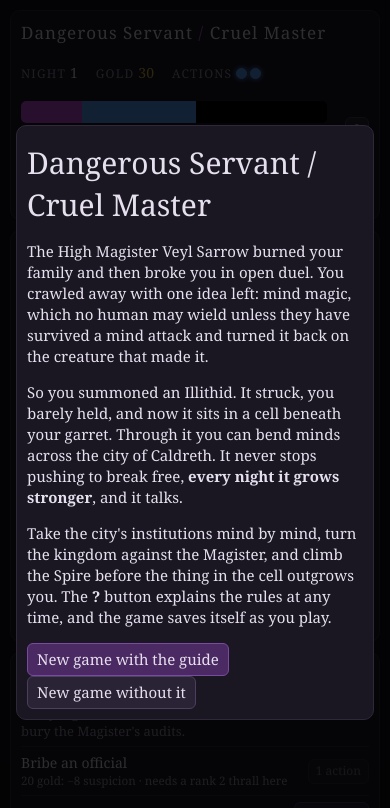
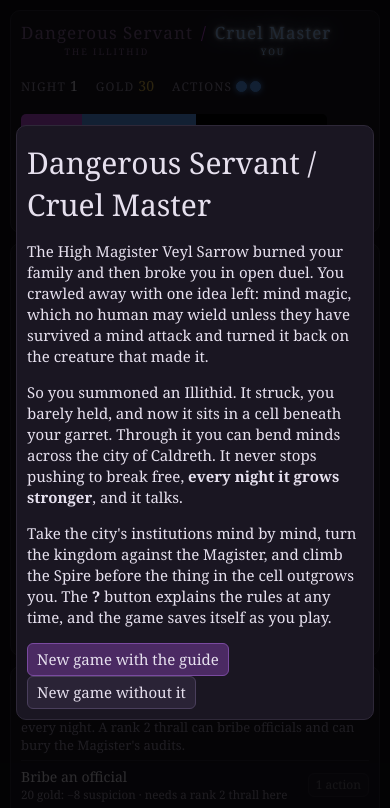
Before and after one commit to Giddriver/DangerousServant_CruelMaster, a plain HTML site: page index.html in a window 390 px wide. Shown: the top 808 px of the page. Drawn offline with Linux system fonts and the light colour scheme.

Commit message:
Reward surviving the reversal with a higher mind cap; title shows the phase
Escaping raises maximum mind by 4 plus 2 per night endured (up to 20).
The title now labels which of you is servant and which is master, and
swaps when the Illithid takes over.

Co-Authored-By: Claude Fable 5.2 <noreply@anthropic.com>
Claude-Session: https://claude.ai/code/session_019kXkC8CqckmjV6vje15XEx

```diff
--- a/index.html
+++ b/index.html
@@ -19,7 +19,16 @@ button.danger{background:#6a2430;border-color:#c0505a}
 #app{max-width:1440px;margin:0 auto;padding:10px;display:grid;gap:10px;grid-template-columns:330px minmax(0,1fr) 320px;grid-template-areas:"hud hud hud" "left map side"}
 .panel{background:var(--panel);border:1px solid var(--line);border-radius:10px;padding:10px}
 #hud{grid-area:hud;display:flex;gap:18px;align-items:center;flex-wrap:wrap}
-#hud .ttl{font-size:17px;letter-spacing:.06em}
+#hud .ttl{font-size:17px;letter-spacing:.06em;display:flex;align-items:flex-start;gap:8px}
+.role{display:flex;flex-direction:column;align-items:center;transition:color 1.2s,text-shadow 1.2s,opacity 1.2s}
+.role small{font-size:9px;letter-spacing:.22em;text-transform:uppercase;margin-top:1px}
+.role.you{color:#9cc6ff;text-shadow:0 0 10px #5aa0ff}
+.role.it{color:#e3a8f5;text-shadow:0 0 10px #c04de0}
+.role.caged{opacity:.55;text-shadow:none}
+.role.rules{animation:rule 1.6s ease-in-out infinite alternate}
+@keyframes rule{from{text-shadow:0 0 6px currentColor}to{text-shadow:0 0 18px currentColor,0 0 4px #fff}}
+.slash{transition:transform 1.2s;display:inline-block}
+.flipped .slash{transform:scaleX(-1)}
 #hud b{font-weight:normal;color:var(--dim);font-size:12px;letter-spacing:.1em;text-transform:uppercase;margin-right:4px}
 #willwrap{flex:1;min-width:300px}
 .bar{height:22px;background:#000;border-radius:5px;position:relative;overflow:hidden}
@@ -107,7 +116,7 @@ button.danger{background:#6a2430;border-color:#c0505a}
 <body>
 <div id="app">
   <div id="hud" class="panel">
-    <div class="ttl">Dangerous Servant <span class="ill">/</span> Cruel Master</div>
+    <div class="ttl" id="ttl"><span class="role" id="tS">Dangerous Servant<small id="tSl"></small></span><span class="ill slash">/</span><span class="role" id="tM">Cruel Master<small id="tMl"></small></span></div>
     <div><b>Night</b><span id="turn"></span></div>
     <div><b>Gold</b><span id="gold" class="gold"></span></div>
     <div><b>Actions</b><span id="ap"></span></div>
@@ -267,7 +276,9 @@ const TIER = [
   {upkeep:7, gold:25, sus:9,  force:.45, r:7.5},
   {upkeep:11,gold:50, sus:14, force:.30, r:9},
 ];
-const MAXMIND=70;
+const maxMind=()=>70+(S.insight||0);
+// What you learn of its mind while it wears you: more for every night you endure.
+const insight=()=>Math.min(20,4+2*(S.flip.nights||0));
 const INST = [
   {id:'coin', x:330,y:285, name:'The Gilded Consortium', perk:'Merchant guild. Each thrall earns +3 gold per rank, every night. A rank 2 thrall can bribe officials and can bury the Magister\'s audits.',
    people:['Ledger-clerk Pell','Factor Imra Dole','Guildmaster Osk Varrin']},
@@ -303,7 +314,7 @@ const EDICTS={
   wards:{by:'coll',say:()=>'will raise mind-wards over the city (Force odds −20% for 3 nights)',
     hit:()=>{S.wards=4;log('The Magister raises wards over Caldreth. Unprepared minds are harder to break. (Force −20%, 3 nights)','bad');}}};
 const pick=a=>a[Math.floor(R()*a.length)];
-const gain=n=>{S.mind=Math.min(MAXMIND,S.mind+n);};
+const gain=n=>{S.mind=Math.min(maxMind(),S.mind+n);};
 // Night events: [label, effect returning the outcome text, optional condition]
 const EVENTS=[
   {t:'A thrall wavers',ok:()=>thralls().length>0,pre:()=>{S.ev.k=pick(thralls());},
@@ -460,7 +471,7 @@ function act(a){
     return render();
   }
   if(S.ap<1) return;
-  if(a==='meditate'){const g=Math.min(3+tiersIn('temple'),MAXMIND-S.mind);if(g<=0) return;S.mind+=g;S.pose='meditate';log(`You meditate. Mind strength +${g}.`,'good');}
+  if(a==='meditate'){const g=Math.min(3+tiersIn('temple'),maxMind()-S.mind);if(g<=0) return;S.mind+=g;S.pose='meditate';log(`You meditate. Mind strength +${g}.`,'good');}
   if(a==='lielow'){S.sus=Math.max(0,S.sus-10);S.pose='lielow';log('You keep your head down. Suspicion −10.');}
   S.ap--;render();
 }
@@ -592,11 +603,12 @@ const breakChance=()=>Math.max(5,Math.min(85,(S.flip.ember-12)*3-4*S.pacts));
 function fall(msg){
   closeModal();S.pending=null;
   if(S.fallen) return end(false,msg+' You have been here before, and this time it has learned every way you got out. It wears you now, for good.');
-  S.flip={ember:Math.min(24,8+2*thralls().length)};S.ap=0;S.pose='worn';S.mag.edict=null;S.inq={at:-1,next:-1,eta:6};S.opp=null;
+  S.flip={ember:Math.min(24,8+2*thralls().length),nights:0};S.ap=0;S.pose='worn';S.mag.edict=null;S.inq={at:-1,next:-1,eta:6};S.opp=null;
   log(msg+' The ward breaks. The cell is empty. <i>"Dangerous servant. Cruel master. Now we change places."</i>','ill');
   render();
   modal(`<h2 class="ill">The Reversal</h2><p>${msg}</p><p>It does not kill you. It <b>wears</b> you. It walks out of the cell in your body, with your thralls and your face, and you are the one locked away, a passenger behind your own eyes.</p>
   <p>What is left of you is an <b>ember</b>. It fades by 3 every night. Each night you may do one thing: gather yourself, cry out through one of your old thralls (you choose which), or try to <b>break free</b>. The brighter the ember, the better your chance${S.pacts?', though every bargain you struck with it ('+S.pacts+') makes the door heavier':''}.</p>
+  <p>There is one thing to gain. From in here you can see how its mind is built. If you get out, your <b>maximum mind rises by 4, plus 2 for every night you endured</b> (up to +20). Staying longer teaches you more, and risks everything.</p>
   <p>It feeds carelessly, so the Magister's suspicion climbs fast. If he finds it, or your ember goes out, it is over. And if you win your body back, know that it will not let you do it twice.</p>
   <button class="primary" onclick="closeModal()">Endure</button>`);
 }
@@ -614,7 +626,7 @@ function flipAct(a,k){
     if(R()*100<breakChance()) return rise();
     F.ember-=8;log('You throw yourself at the inside of your own skull. It notices, and squeezes. (−8 ember)','bad');}
   // its night
-  S.turn++;F.ember-=3;S.sus+=8;S.sub=Math.max(0,S.sub-3);
+  S.turn++;F.nights=(F.nights||0)+1;F.ember-=3;S.sus+=8;S.sub=Math.max(0,S.sub-3);
   const l=thralls();
   if(S.turn%2===0){
     if(l.length){S.sus+=4;log(`Wearing your face, the Illithid calls on ${release(pick(l),true)}, and feeds. (+4 suspicion)`,'ill');}
@@ -625,12 +637,14 @@ function flipAct(a,k){
   render();
 }
 function rise(){
+  const ins=insight();S.insight=(S.insight||0)+ins;
   S.mind=Math.max(25,Math.min(50,S.flip.ember+15));S.flip=null;S.fallen=true;
   S.ill.base+=2;S.ill.spikeChance=.1;S.ill.fedTurns=2;S.ap=maxAP();S.chan=false;S.borrowed=false;S.pose='brace';S.mag.eta=3;
   S.turn++;rollNext();whisper();S.ill.say='That will not work a second time.';S.ill.claim=null;
-  log(`You tear your body back and slam the thing into its cell. You are yourself, barely. (Mind ${S.mind}, Illithid +2 power, stunned for 2 nights)`,'good');
+  log(`You tear your body back and slam the thing into its cell. You are yourself, barely. (Mind ${S.mind}, maximum mind +${ins}, Illithid +2 power, stunned for 2 nights)`,'good');
   render();
   modal(`<h2 class="good">You are yourself again</h2><p>You find the one thread of will it overlooked and pull. The ward snaps shut around it. It is back in the cell, stunned for two nights, stronger than before and very much awake.</p>
+  <p>While it wore you, you saw how its mind is built, from the inside. <b class="good">Your mind can now grow to ${maxMind()} (+${ins}).</b></p>
   <p>Your mind is at ${S.mind}. ${margin()<0?'<b class="bad">That is not enough to hold your remaining thralls tonight: release some before the night ends.</b> ':''}If it breaks free again, there is no coming back.</p><button class="primary" onclick="closeModal()">Continue</button>`);
 }
 // ----- Saving, help, guide
@@ -655,7 +669,7 @@ function help(){
   <p><b>Places.</b> Consortium: gold, bribes. Watch: lowers suspicion, blunts the Inquisitor, can call him off. Temple: weakens surges, better meditation. Lantern Court: less suspicion per taking, can cancel the Magister's orders. Undercroft: warns of surges (and of lies), blackmail. Collegium: weakens the Illithid, needed to win. Schemes need a rank 2 thrall.</p>
   <p><b>The Magister.</b> His orders appear above the map one night before they land. A rank 2 thrall in the named institution stops one for an action. His Inquisitor searches a district for two nights; cloak your thralls or risk seizing him.</p>
   <p><b>Winning.</b> 100 subversion and the Collegium's Provost, then click the Spire. The Illithid hits back with twice its nightly push, so do not leave it too late.</p>
-  <p><b>Losing control.</b> If the Illithid breaks free it wears your body, and you get one slim chance to take it back. Suspicion at 100 ends the game outright.</p>
+  <p><b>Losing control.</b> If the Illithid breaks free it wears your body, and you get one slim chance to take it back. If you do, what you saw of its mind raises your maximum mind: +4, and +2 more for each night you endured, up to +20. Suspicion at 100 ends the game outright.</p>
   <p class="dim">The game saves itself in this browser after every action.</p>
   <button class="primary" onclick="closeModal()">Close</button>`);
 }
@@ -836,7 +850,7 @@ function detail(){
   if(S.sel==='spire'){
     const ok=has('coll',2)&&S.sub>=100;
     return `<h3>The Spire</h3><div class="perk">Seat of High Magister Veyl Sarrow. To face him you need Caldreth fully subverted (${S.sub}/100) and the Collegium's Provost as your thrall (${has('coll',2)?'held':'not held'}).</div>
-    <div class="perk">When you strike, the Illithid hits back with twice its nightly push (${Math.round(tonight()*2)} right now). Your free mind must be at least that, and with only the Provost held you could free ${S.mind-11}. Every night you wait, it grows.${Math.round(tonight()*2)>MAXMIND-11-8?' <span class="bad">The window is closing.</span>':''}</div>
+    <div class="perk">When you strike, the Illithid hits back with twice its nightly push (${Math.round(tonight()*2)} right now). Your free mind must be at least that, and with only the Provost held you could free ${S.mind-11}. Every night you wait, it grows.${Math.round(tonight()*2)>maxMind()-11-8?' <span class="bad">The window is closing.</span>':''}</div>
     <button class="primary" ${ok&&S.ap>0&&!S.over?'':'disabled'} onclick="confront()">Confront the High Magister</button>`;
   }
   const i=S.sel,I=INST[i],here=S.inq.at===i;
@@ -858,11 +872,15 @@ function detail(){
 }
 function render(){
   const u=used(),p=Math.min(tonight(),Math.max(0,free())),m=margin(),F=S.flip;
-  $('mUsed').style.width=pct(F?0:u,MAXMIND);
-  $('mIll').style.left=pct(F?F.ember:u,MAXMIND);$('mIll').style.width=pct(F?MAXMIND:p,MAXMIND);
-  $('mFree').style.left=pct(F?0:u+p,MAXMIND);$('mFree').style.width=pct(F?F.ember:Math.max(0,m),MAXMIND);
+  $('mUsed').style.width=pct(F?0:u,maxMind());
+  $('mIll').style.left=pct(F?F.ember:u,maxMind());$('mIll').style.width=pct(F?maxMind():p,maxMind());
+  $('mFree').style.left=pct(F?0:u+p,maxMind());$('mFree').style.width=pct(F?F.ember:Math.max(0,m),maxMind());
   $('mFree').style.background=F?'#ffb347':m>=22?'var(--mind)':m>=8?'#d0a040':'var(--sus)';
-  $('mTxt').innerHTML=F?`<span style="color:#ffb347">■ Your ember: ${F.ember}</span> (fades by 3 each night) · <span class="ill">■ the Illithid has everything else</span> · chance to break free now: <b>${breakChance()}%</b>`:`Mind ${S.mind}/${MAXMIND}: <span style="color:#b0a8bc">■ thralls hold ${u}</span> · <span class="ill">■ the Illithid pushes ${tonight()} tonight</span> · `+(m<0?`<b class="bad">SHORT BY ${-m}: it breaks through tonight</b>`:`<span style="color:${m>=22?'var(--mind)':m>=8?'#d0a040':'var(--sus)'}">■ spare will ${m}</span>`+(m<22?' (a surge of 8 to 22 could break it)':''));
+  $('mTxt').innerHTML=F?`<span style="color:#ffb347">■ Your ember: ${F.ember}</span> (fades by 3 each night) · <span class="good">insight if you escape: +${insight()} maximum mind</span> · <span class="ill">■ the Illithid has everything else</span> · chance to break free now: <b>${breakChance()}%</b>`:`Mind ${S.mind}/${maxMind()}: <span style="color:#b0a8bc">■ thralls hold ${u}</span> · <span class="ill">■ the Illithid pushes ${tonight()} tonight</span> · `+(m<0?`<b class="bad">SHORT BY ${-m}: it breaks through tonight</b>`:`<span style="color:${m>=22?'var(--mind)':m>=8?'#d0a040':'var(--sus)'}">■ spare will ${m}</span>`+(m<22?' (a surge of 8 to 22 could break it)':''));
+  // title: who is the servant and who is the master right now
+  $('ttl').classList.toggle('flipped',!!F);
+  $('tS').className='role caged '+(F?'you':'it');$('tSl').textContent=F?'you':'the Illithid';
+  $('tM').className='role rules '+(F?'it':'you');$('tMl').textContent=F?'the Illithid':'you';
   $('turn').textContent=S.turn;$('gold').textContent=S.gold;
   let pips='';for(let n=0;n<Math.max(maxAP(),S.ap);n++)pips+=`<span class="pip ${n<S.ap?'on':''}"></span>`;$('ap').innerHTML=pips;
   $('endbtn').className=m<0&&!F?'danger':'primary';$('endbtn').disabled=!!F;
@@ -898,7 +916,7 @@ function render(){
   $('mag').innerHTML=mh+(fl.length?` <span class="gold">In force: ${fl.join(', ')}.</span>`:'');
   // side
   $('detail').innerHTML=detail();
-  const g=Math.min(3+tiersIn('temple'),MAXMIND-S.mind);
+  const g=Math.min(3+tiersIn('temple'),maxMind()-S.mind);
   $('medS').textContent=g>0?`+${g} mind`:'Mind is at its limit';
   $('bMed').disabled=S.ap<1||g<=0;$('bLie').disabled=S.ap<1||S.sus<=0;$('bBor').disabled=S.borrowed;$('bFeed').disabled=S.ap<1||!thralls().length;
   $('log').innerHTML=S.log.join('');
```
